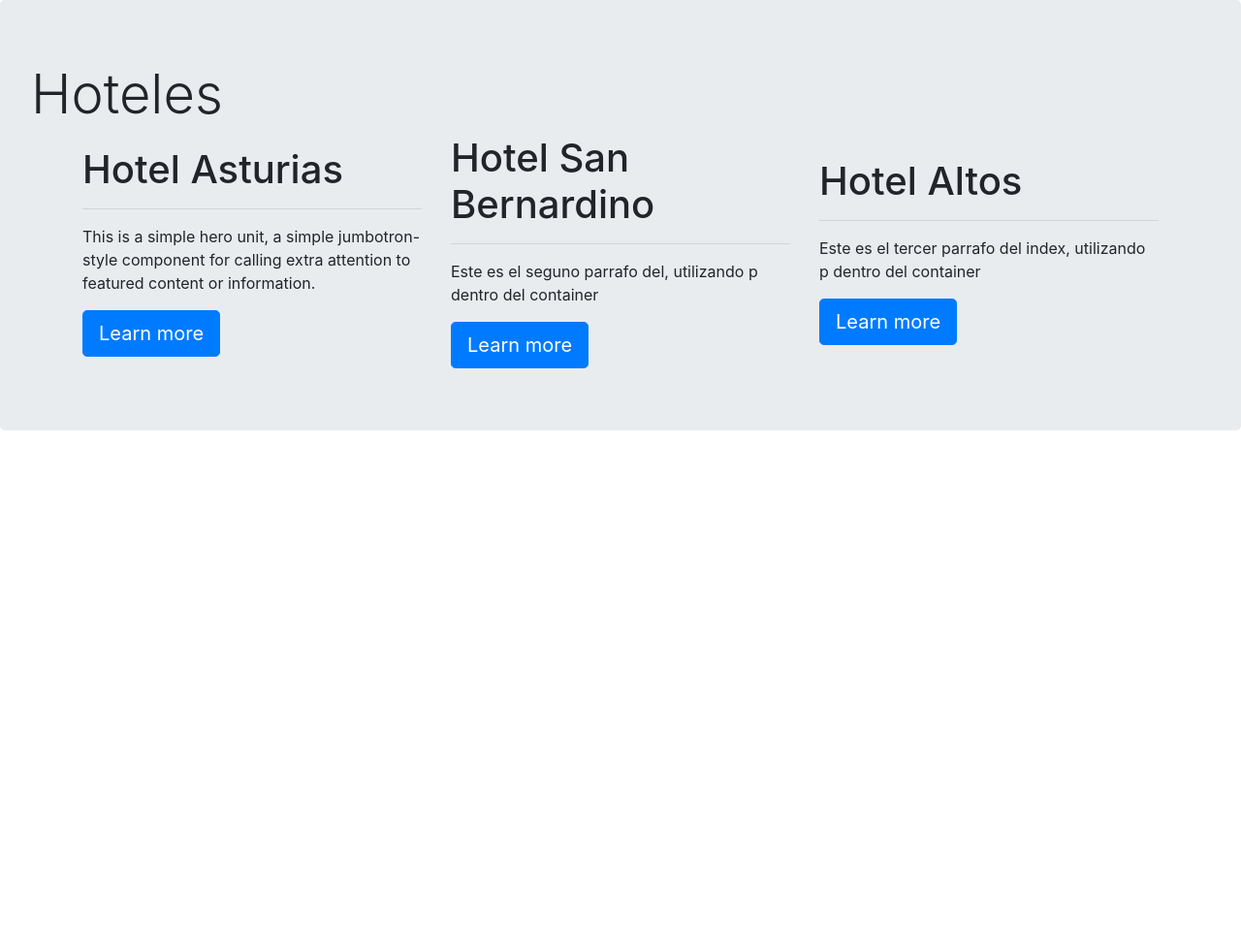
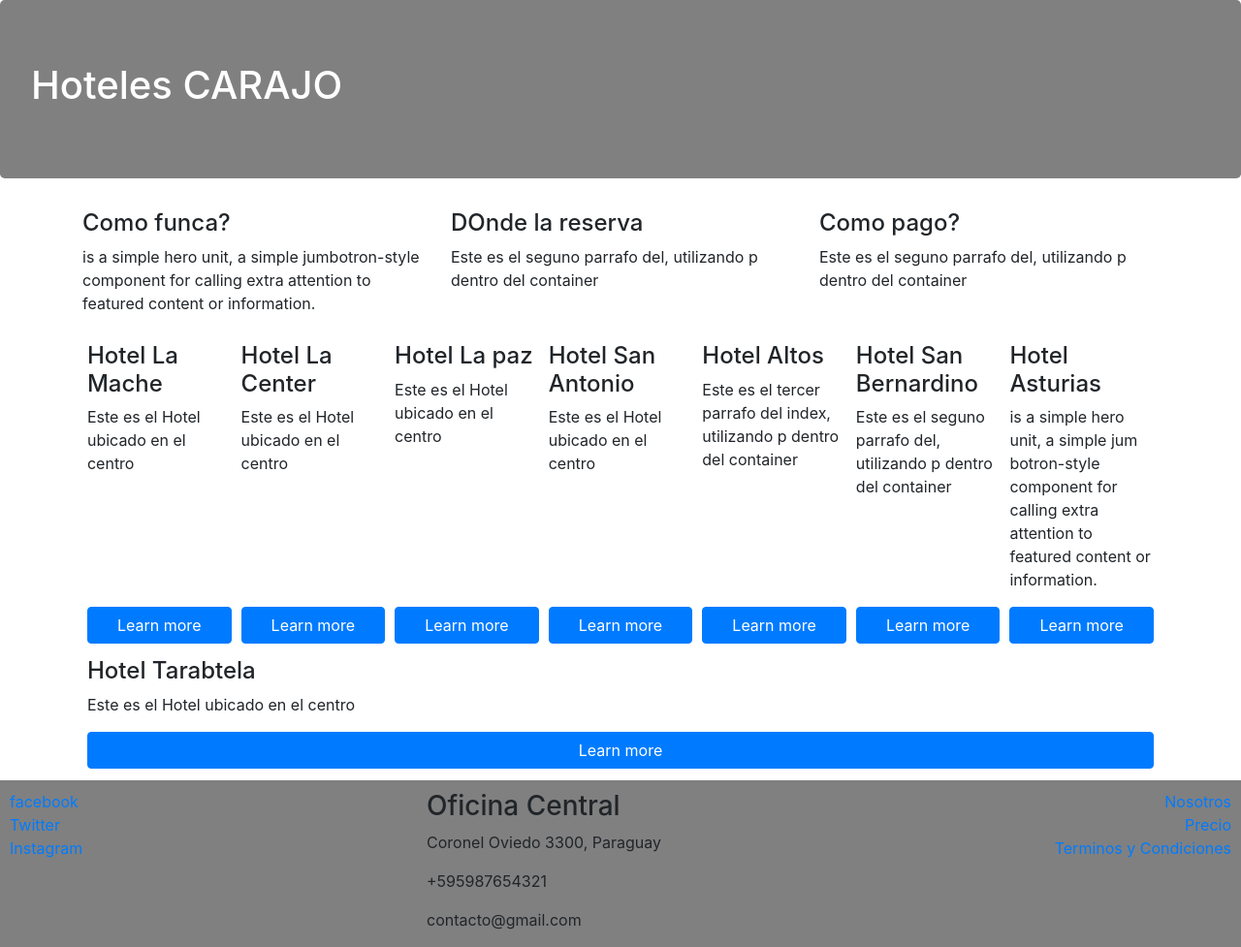
Before and after one commit to OscarRiveros/PracticaFullStackWeb, a website: page index.html in a window 1280 px wide. Shown: the whole page at 97% size. Before the commit the page ends 800 px from the top, so only its background shows below. Drawn offline with nearby package versions, Linux system fonts and the light colour scheme.

Commit message:
agregamos footer y estilos al css con flex

```diff
--- /dev/null
+++ b/css/main.css
@@ -0,0 +1,21 @@
+.jumbotron {
+  background-color: gray;
+  color: white;
+}
+
+footer {
+  padding: 10px 10px 0 10px;
+  background-color: gray;
+  margin-bottom: 0px;
+  margin-top: 10px;
+}
+
+.card-hotel {
+  flex: 1 150px;
+  padding: 2px 5px 2px 5px;
+  margin-top: 10px;
+}
+
+.btn-reserva {
+  width: 100%;
+}
--- a/index.html
+++ b/index.html
@@ -13,45 +13,152 @@
       rel="stylesheet"
       href="node_modules/bootstrap/dist/css/bootstrap.min.css"
     />
+    <link rel="stylesheet" href="css/main.css" />
 
-    <title>Hoteles</title>
+    <title>Hoteles CARAJO</title>
   </head>
+
   <body>
     <div class="jumbotron">
-      <h1 class="display-4">Hoteles</h1>
-      <div class="container">
-        <div class="row align-items-center">
-          <div class="col-sm">
-                <h1>Hotel Asturias</h1>
-                <hr/>
-              This is a simple hero unit, a simple jumbotron-style component for
-              calling extra attention to featured content or information.</p>
-              <a class="btn btn-primary btn-lg" href="#" role="button"
-                >Learn more</a>
-
+      <h1>Hoteles CARAJO</h1>
+    </div>
+    <div class="container">
+      <div class="row">
+        <div class=" col-sm-4">
+          <h4>Como funca?</h4>
+          <p>
+            is a simple hero unit, a simple jumbotron-style component for
+            calling extra attention to featured content or information.
+          </p>
+        </div>
+        <div class=" col-sm-4">
+          <h4>DOnde la reserva</h4>
+          <p>
+            Este es el seguno parrafo del, utilizando p dentro del container
+          </p>
+        </div>
+        <div class=" col-sm-4">
+          <h4>Como pago?</h4>
+          <p>
+            Este es el seguno parrafo del, utilizando p dentro del container
+          </p>
+        </div>
+      </div>
+      <div class="d-flex flex-wrap flex-row-reverse">
+        <div class=" card-hotel d-flex flex-column justify-content-between">
+          <div>
+            <h4>Hotel Asturias</h4>
+            <p>
+              is a simple hero unit, a simple jum botron-style component for
+              calling extra attention to featured content or information.
+            </p>
           </div>
-          <div class="col-sm">
-              <h1>Hotel San Bernardino</h1>
-              <hr/>
+          <div>
+            <button class="btn btn-primary btn-reserva">Learn more</button>
+          </div>
+        </div>
+        <div class=" card-hotel d-flex flex-column justify-content-between">
+          <div>
+            <h4>Hotel San Bernardino</h4>
             <p>
               Este es el seguno parrafo del, utilizando p dentro del container
             </p>
-            <a class="btn btn-primary btn-lg" href="#" role="button"
-                >Learn more</a>
           </div>
-          <div class="col-sm">
-                <h1>Hotel Altos</h1>
-                <hr/>
+          <div>
+            <button class="btn btn-primary btn-reserva">Learn more</button>
+          </div>
+        </div>
+        <div class=" card-hotel d-flex flex-column justify-content-between">
+          <div>
+            <h4>Hotel Altos</h4>
             <p>
               Este es el tercer parrafo del index, utilizando p dentro del
               container
             </p>
-            <a class="btn btn-primary btn-lg" href="#" role="button"
-                >Learn more</a>
+          </div>
+          <div>
+            <button class="btn btn-primary btn-reserva">Learn more</button>
+          </div>
+        </div>
+        <div class=" card-hotel d-flex flex-column justify-content-between">
+          <div>
+            <h4>Hotel San Antonio</h4>
+            <p>
+              Este es el Hotel ubicado en el centro
+            </p>
+          </div>
+          <div>
+            <button class="btn btn-primary btn-reserva">Learn more</button>
+          </div>
+        </div>
+        <div class=" card-hotel d-flex flex-column justify-content-between">
+          <div>
+            <h4>Hotel La paz</h4>
+            <p>
+              Este es el Hotel ubicado en el centro
+            </p>
+          </div>
+          <div>
+            <button class="btn btn-primary btn-reserva">Learn more</button>
+          </div>
+        </div>
+        <div class=" card-hotel d-flex flex-column justify-content-between">
+          <div>
+            <h4>Hotel La Center</h4>
+            <p>
+              Este es el Hotel ubicado en el centro
+            </p>
+          </div>
+          <div>
+            <button class="btn btn-primary btn-reserva">Learn more</button>
+          </div>
+        </div>
+        <div class=" card-hotel d-flex flex-column justify-content-between">
+          <div>
+            <h4>Hotel La Mache</h4>
+            <p>
+              Este es el Hotel ubicado en el centro
+            </p>
+          </div>
+          <div>
+            <button class="btn btn-primary btn-reserva">Learn more</button>
+          </div>
+        </div>
+        <div class=" card-hotel d-flex flex-column justify-content-between">
+          <div>
+            <h4>Hotel Tarabtela</h4>
+            <p>
+              Este es el Hotel ubicado en el centro
+            </p>
+          </div>
+          <div>
+            <button class="btn btn-primary btn-reserva">Learn more</button>
           </div>
         </div>
       </div>
     </div>
+    <footer>
+      <div class="row">
+        <div class="col-sm-4 d-flex flex-column">
+          <a href="www.facebook.com">facebook</a>
+          <a href="www.twitter.com">Twitter</a>
+          <a href="www.instagram.com">Instagram</a>
+        </div>
+        <div class="col-sm-4">
+          <address>
+            <h3>Oficina Central</h3>
+            <p>Coronel Oviedo 3300, Paraguay</p>
+            <p>+595987654321</p>
+            <p>contacto@gmail.com</p>
+          </address>
+        </div>
+        <div class="col-sm-4 d-flex flex-column align-items-end">
+          <a href="#">Nosotros</a>
+          <a href="#">Precio</a>
+          <a href="#">Terminos y Condiciones</a>
+        </div>
+      </div>
+    </footer>
 
     <!-- Optional JavaScript -->
     <!-- jQuery first, then Popper.js, then Bootstrap JS -->
```
